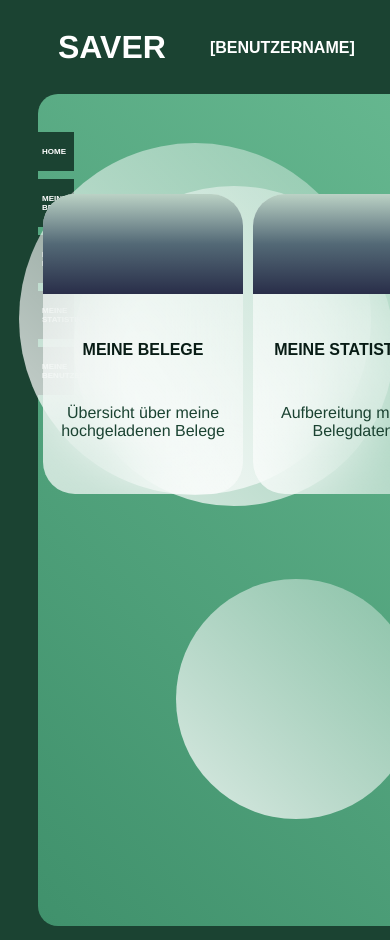
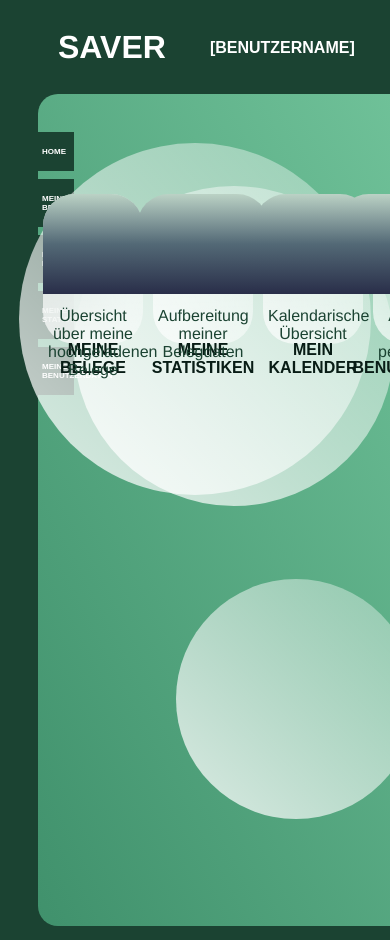
Before and after one commit to sorglos123/SAVER, a Vue app in the folder frontend/: page /dashboard in a window 390 px wide. Shown: the top 940 px of the page. Built offline with nearby package versions, Linux system fonts and the light colour scheme.

Commit message:
[B] Responsibilität initialisiert

```diff
--- a/frontend/src/views/home/Dashboard.vue
+++ b/frontend/src/views/home/Dashboard.vue
@@ -228,4 +228,21 @@ button a {
   z-index: 3;
 }
 
+@media screen and (max-width: 700px) {
+  .glass {
+    height: 150px;
+    width: 100px;
+    background: linear-gradient(to right top, rgba(255, 255, 255, 0.7), rgba(255, 255, 255, 0.3));
+    border-radius: 2rem;
+    z-index: 3;
+    backdrop-filter: blur(2rem);
+    color: #1b4332;
+    display: flex;
+    align-items: center;
+    justify-content: center;
+    margin: 5px;
+    margin-top: 100px;
+}
+}
+
 </style>
```
